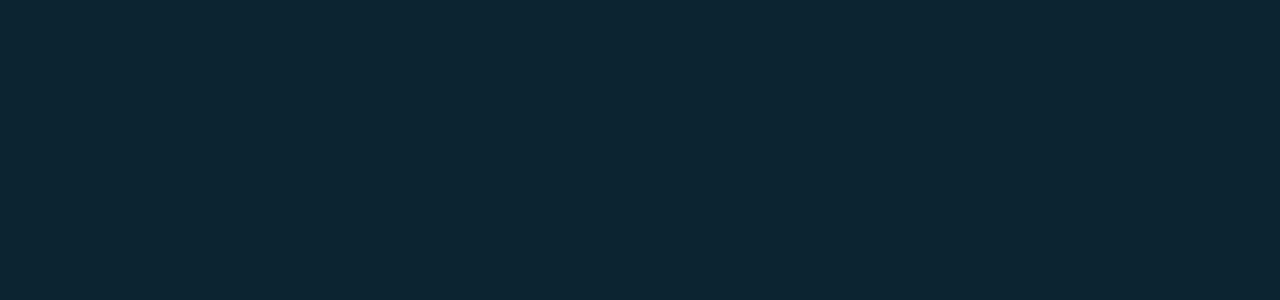
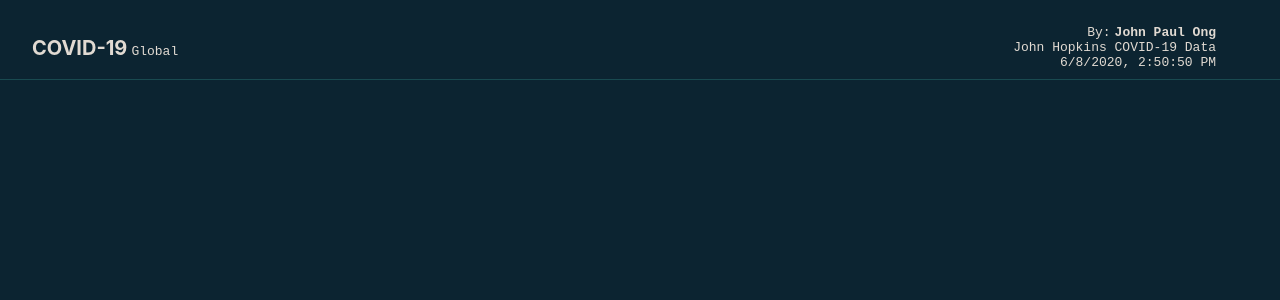
Before and after one commit to jp-ong/covid-stats-global, a React (Create React App) app in the folder client/: page / in a window 1280 px wide. Shown: the top 300 px of the page. Built offline with nearby package versions, Linux system fonts and the light colour scheme.

Commit message:
Added Navbar

```diff
--- a/client/package.json
+++ b/client/package.json
@@ -21,7 +21,7 @@
     "build": "react-scripts build",
     "test": "react-scripts test",
     "eject": "react-scripts eject",
-    "watch:css": "sass --watch src/dist/scss/style.scss src/dist/css/style.css --no-source-map"
+    "watch:css": "sass --watch --style=compressed src/dist/scss/style.scss src/dist/css/style.css --no-source-map "
   },
   "eslintConfig": {
     "extends": "react-app"
--- a/client/src/App.js
+++ b/client/src/App.js
@@ -1,4 +1,6 @@
 import React from "react";
+
+import Navbar from "./components/Navbar";
 
 import { Provider } from "react-redux";
 import store from "./redux/store";
@@ -6,7 +8,9 @@
 function App() {
   return (
     <Provider store={store}>
-      <div className="App"></div>
+      <div className="App">
+        <Navbar />
+      </div>
     </Provider>
   );
 }
--- /dev/null
+++ b/client/src/components/Clock.js
@@ -0,0 +1,25 @@
+import React, { Component } from "react";
+
+export class Clock extends Component {
+  state = {
+    date: new Date(),
+  };
+
+  componentDidMount() {
+    this.timer = setInterval(() => this.tick(), 1000);
+  }
+  componentWillUnmount() {
+    clearInterval(this.timer);
+  }
+
+  tick = () => {
+    this.setState({ date: new Date() });
+  };
+
+  render() {
+    const { date } = this.state;
+    return <>{date.toLocaleString()}</>;
+  }
+}
+
+export default Clock;
--- /dev/null
+++ b/client/src/components/Navbar.js
@@ -0,0 +1,30 @@
+import React from "react";
+import Clock from "./Clock";
+
+const Navbar = () => {
+  return (
+    <div className="nav">
+      <div className="nav-brand">
+        <span>COVID-19</span>Global
+      </div>
+      <div className="nav-info">
+        <div className="nav-info-author">
+          By:
+          <a
+            href="https://github.com/jp-ong"
+            target="_blank"
+            rel="noopener noreferrer"
+          >
+            John Paul Ong
+          </a>
+        </div>
+        <div className="nav-info-credit">John Hopkins COVID-19 Data</div>
+        <div className="nav-info-clock">
+          <Clock />
+        </div>
+      </div>
+    </div>
+  );
+};
+
+export default Navbar;
```
Also changed, not shown: client/src/dist/css/style.css, client/src/dist/scss/_config.scss, client/src/dist/scss/_utilities.scss, client/src/dist/scss/style.scss.
